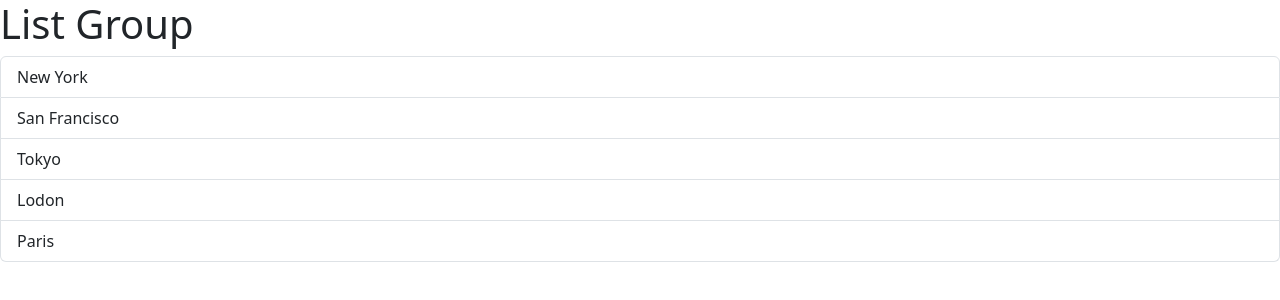
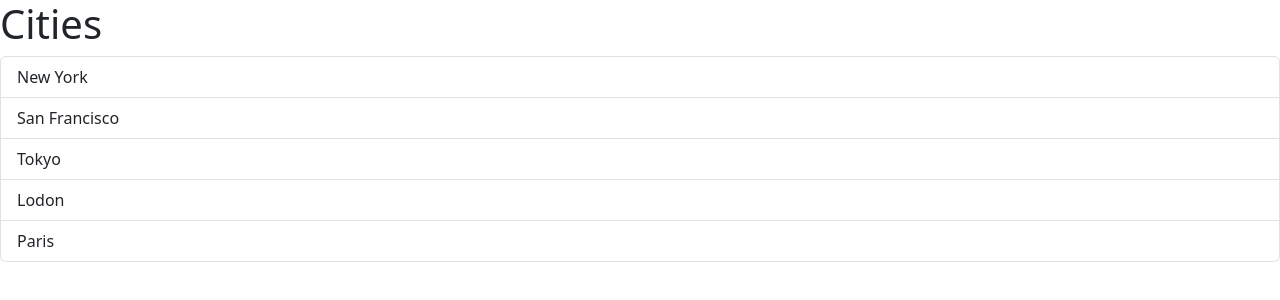
Before and after one commit to tbatchelder/React-Learning, a React (Vite) app in the folder project-4a/: page / in a window 1280 px wide. Shown: the top 300 px of the page. Built offline with nearby package versions, Linux system fonts and the light colour scheme.

Commit message:
Switching from hard code props to dynamic

```diff
--- a/project-4a/src/App.tsx
+++ b/project-4a/src/App.tsx
@@ -36,11 +36,17 @@
 
 // Import the function(s) needed.  Note that ./ = the same folder
 //import Message from './Message';
-import ListGroup from './components/ListGroup';
+import ListGroup from "./components/ListGroup";
 
 function App() {
   //return <div><Message /></div>;
-  return <div><ListGroup /></div>;
+  // these props are adding in for the change we made to ListGroup
+  const items = ["New York", "San Francisco", "Tokyo", "Lodon", "Paris"];
+  return (
+    <div>
+      <ListGroup items={items} heading="Cities" />
+    </div>
+  );
 }
 
 export default App;
--- a/project-4a/src/components/ListGroup.tsx
+++ b/project-4a/src/components/ListGroup.tsx
@@ -1,8 +1,20 @@
 // import { MouseEvent } from "react";
 import { useState } from "react";
 
-function ListGroup() {
-  const items = ["New York", "San Francisco", "Tokyo", "Lodon", "Paris"];
+// Instead of hardcoding items and h1, we should be able to pass these in as variables
+// {items: [], heading: string}
+// this is done using an interface - most just call it Props but you can put a name in there
+// like ListGroupProps
+// This gets passed into the function as props: Props
+// However, this causes a failure in the App.tsx file since it is now expecting props
+// props: Props gets changed to {items, heading} to destructure it and make code nicer
+interface Props {
+  items: string[];
+  heading: string;
+}
+
+function ListGroup({ items, heading }: Props) {
+  // const items = ["New York", "San Francisco", "Tokyo", "Lodon", "Paris"];
   // items = [];
   // if (items.length == 0)
   //   return (
@@ -27,7 +39,7 @@
 
   return (
     <>
-      <h1>List Group</h1>
+      <h1>{heading}</h1>
       {/* {items.length == 0 ? <p>No items found</p> : null} */}
       {/* {message} */
       /* goes with the const message above*/}
```
